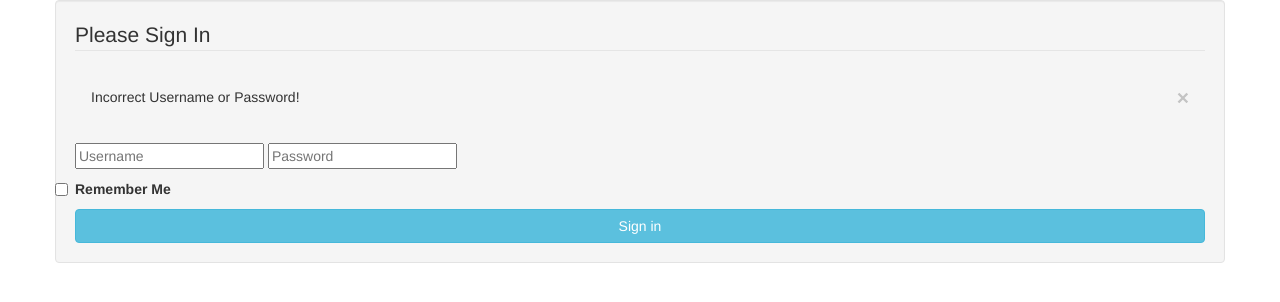
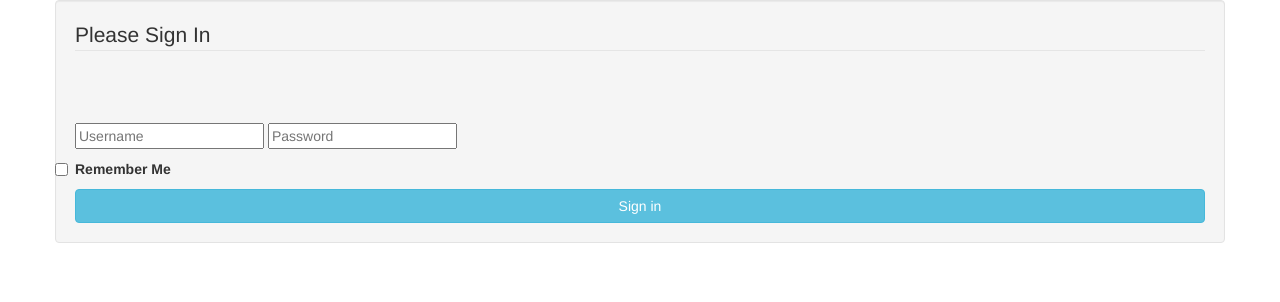
Before and after one commit to sarrim/azure_repo, a PHP site: page / in a window 1280 px wide. Shown: the top 302 px of the page. Run offline with PHP 8.4, Linux system fonts and the light colour scheme; some libraries are stand-ins or nearby versions.

Commit message:
check repo

```diff
--- a/index.php
+++ b/index.php
@@ -29,7 +29,7 @@
 		<div class="span4 offset4 well">
 			<legend>Please Sign In</legend>
           	<div class="alert alert-error">
-                <a class="close" data-dismiss="alert" href="#">×</a>Incorrect Username or Password!
+                <!-- <a class="close" data-dismiss="alert" href="#">×</a>Incorrect Username or Password! -->
             </div>
 			<form method="POST" action="welcome.php" accept-charset="UTF-8">
 			<input type="text" id="username" class="span4" name="username" placeholder="Username">
--- a/welcome.php
+++ b/welcome.php
@@ -1,5 +1,5 @@
 <?php
 
-echo 'Welcome' . $_POST['username'];
+echo 'Welcome ' . $_POST['username'];
 
 ?>
```
